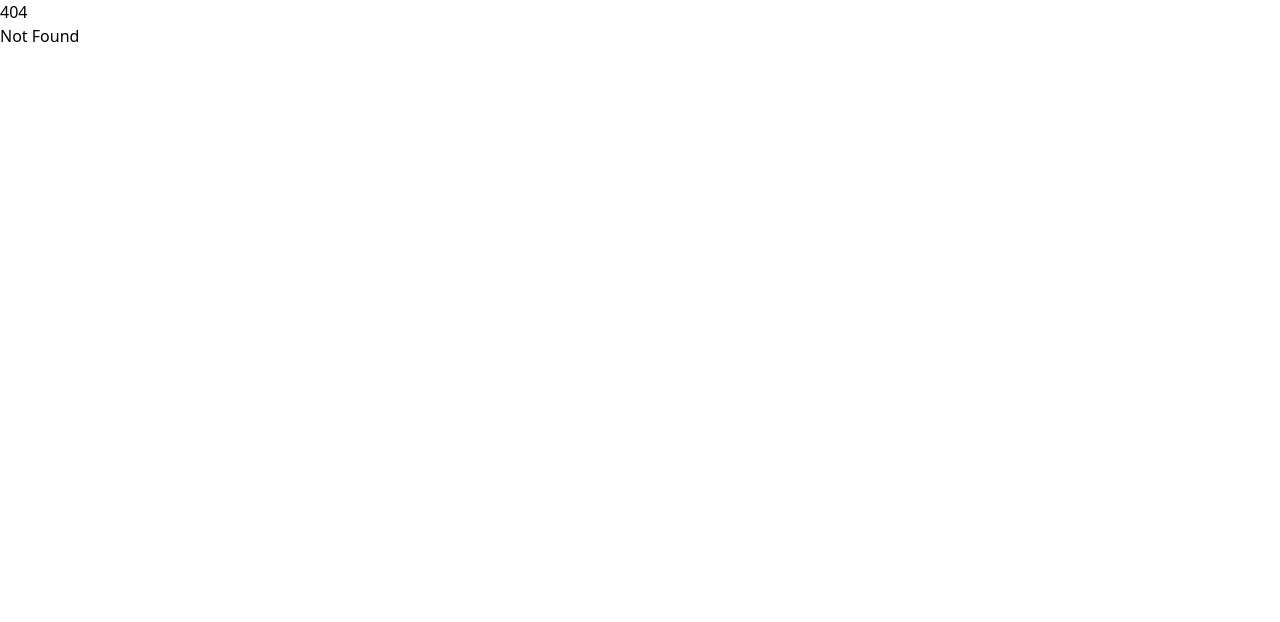
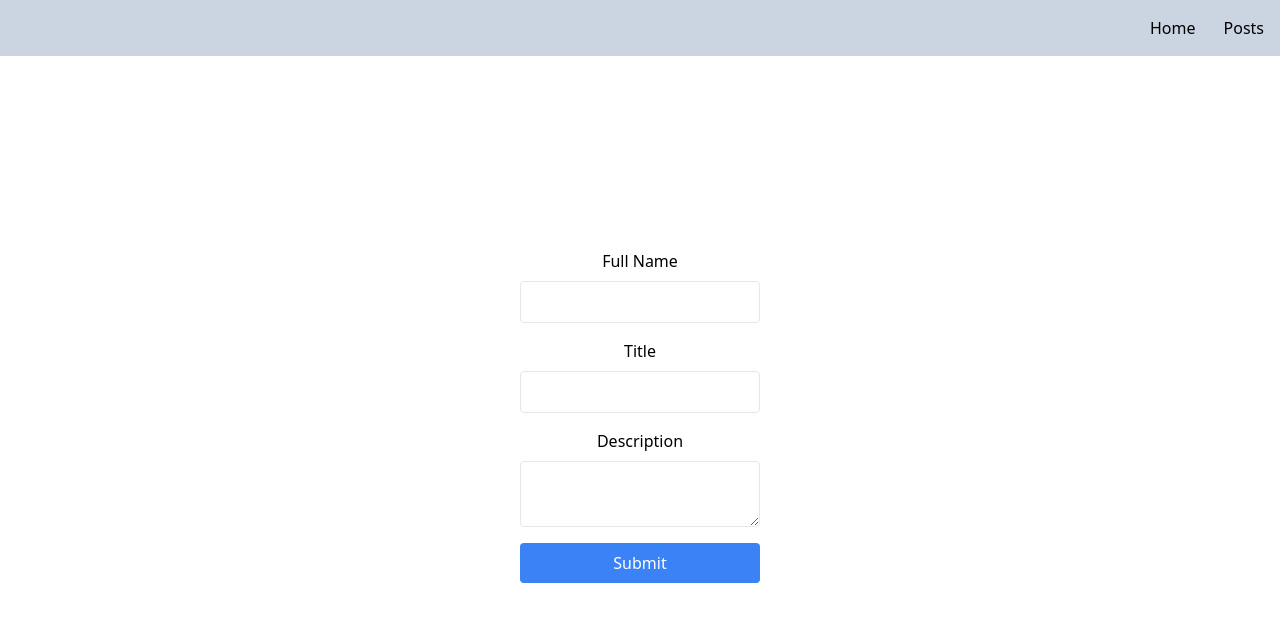
Before and after one commit to Skilled5041/htv-2024, a SvelteKit app in the folder src/htv-2024-frontend/: page /posts/new in a window 1280 px wide. Before the commit this address had no page. Shown: the top 622 px of the page. Built offline with nearby package versions, Linux system fonts and the light colour scheme.

Commit message:
added input form and navbar

```diff
--- a/src/htv-2024-frontend/src/routes/+layout.svelte
+++ b/src/htv-2024-frontend/src/routes/+layout.svelte
@@ -2,4 +2,19 @@
 	import "../app.css";
 </script>
 
+<main>
+	<nav class="p-4 bg-slate-300">
+		<div>
+			<ul class="flex justify-end gap-7">
+				<li>
+					<a href="/home">Home</a>
+				</li>
+				<li>
+					<a href="/posts">Posts</a>
+				</li>
+			</ul>
+		</div>
+	</nav>
+</main>
+
 <slot />
--- /dev/null
+++ b/src/htv-2024-frontend/src/routes/posts/new/+page.svelte
@@ -0,0 +1,17 @@
+<script>
+
+</script>
+
+<main class="h-[90vh] flex items-center justify-center">
+    <div class="flex justify-center">
+        <form class="flex flex-col w-60">
+            <label for="fname" class="block mb-2 text-center">Full Name</label>
+            <input type="text" id="fname" name="fname" class="border rounded p-2 mb-4" required />
+            <label for="fname" class="block mb-2 text-center">Title</label>
+            <input type="text" id="fname" name="fname" class="border rounded p-2 mb-4" required />
+            <label for="lname" class="block mb-2 text-center">Description</label>
+            <textarea class="border rounded p-2 mb-4" required></textarea>
+            <button class="inline-block p-2 bg-blue-500 text-white rounded">Submit</button>
+        </form>
+    </div>
+</main>
```
